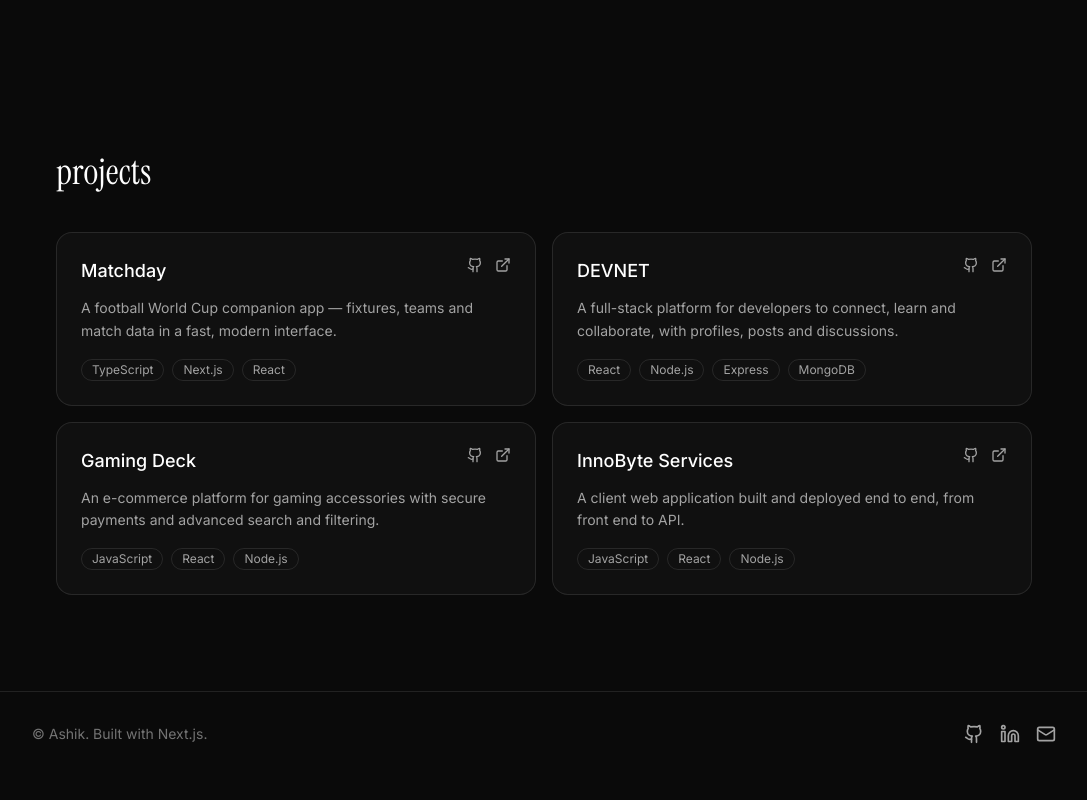
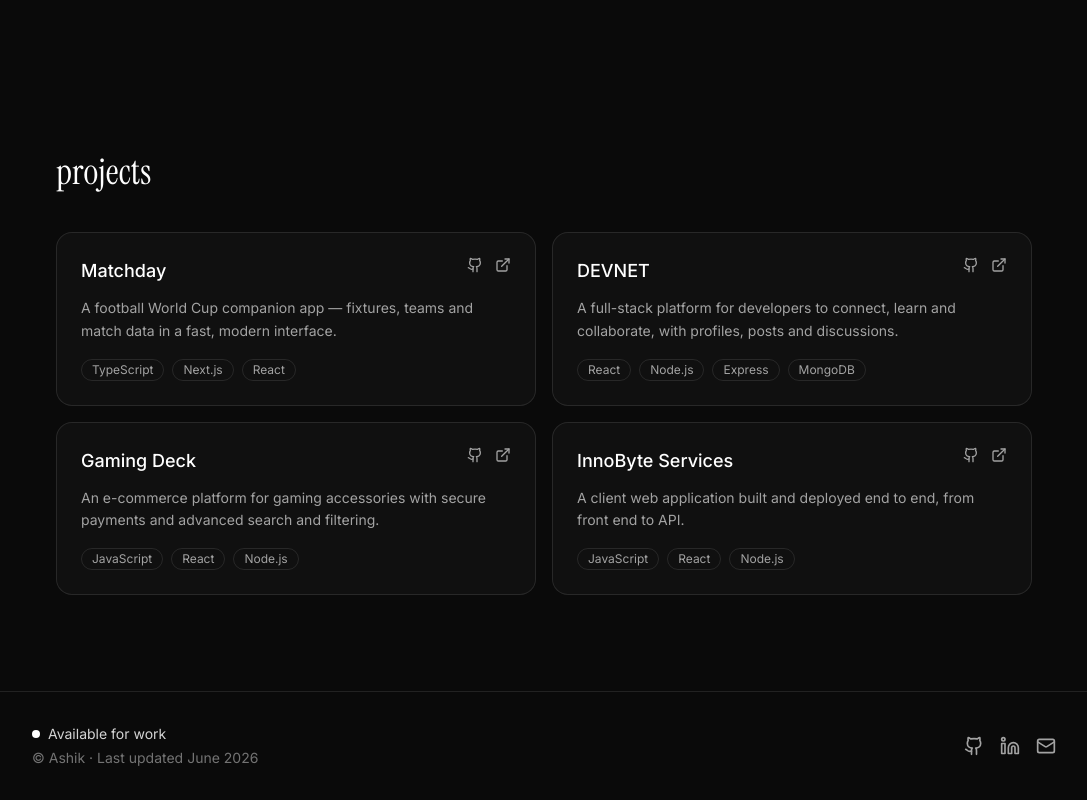
Before and after one commit to Ashik234/Personal-Website, a Next.js app: page / in a window 1280 px wide. Shown: the part 2070-2870 px from the top of the page, without its empty margins (96-1183 px from the left). Before the commit the page ends 2846 px from the top, so only its background shows below. Built offline with nearby package versions, Linux system fonts and the light colour scheme.

Commit message:
feat: footer shows availability status and last-updated date

```diff
--- a/src/components/layout/Footer.tsx
+++ b/src/components/layout/Footer.tsx
@@ -2,12 +2,29 @@ import { siteConfig } from "@/lib/site-config";
 import SocialLinks from "@/components/ui/SocialLinks";
 
 export default function FooterPage() {
+  // Stamped at build time (static export) — reflects the last deploy.
+  const lastUpdated = new Date().toLocaleDateString("en-US", {
+    month: "long",
+    year: "numeric",
+  });
+
   return (
     <footer className="border-t border-white/10 px-6 py-8">
       <div className="mx-auto flex max-w-5xl flex-col items-center justify-between gap-4 sm:flex-row">
-        <p className="text-sm text-neutral-500">
-          © {siteConfig.name}. Built with Next.js.
-        </p>
+        <div className="flex flex-col items-center gap-1 sm:items-start">
+          {siteConfig.available && (
+            <span className="flex items-center gap-2 text-sm text-neutral-300">
+              <span className="relative flex h-2 w-2">
+                <span className="absolute inline-flex h-full w-full animate-ping rounded-full bg-white/60" />
+                <span className="relative inline-flex h-2 w-2 rounded-full bg-white" />
+              </span>
+              {siteConfig.availabilityText}
+            </span>
+          )}
+          <p className="text-sm text-neutral-500">
+            © {siteConfig.name} · Last updated {lastUpdated}
+          </p>
+        </div>
         <SocialLinks />
       </div>
     </footer>
```
